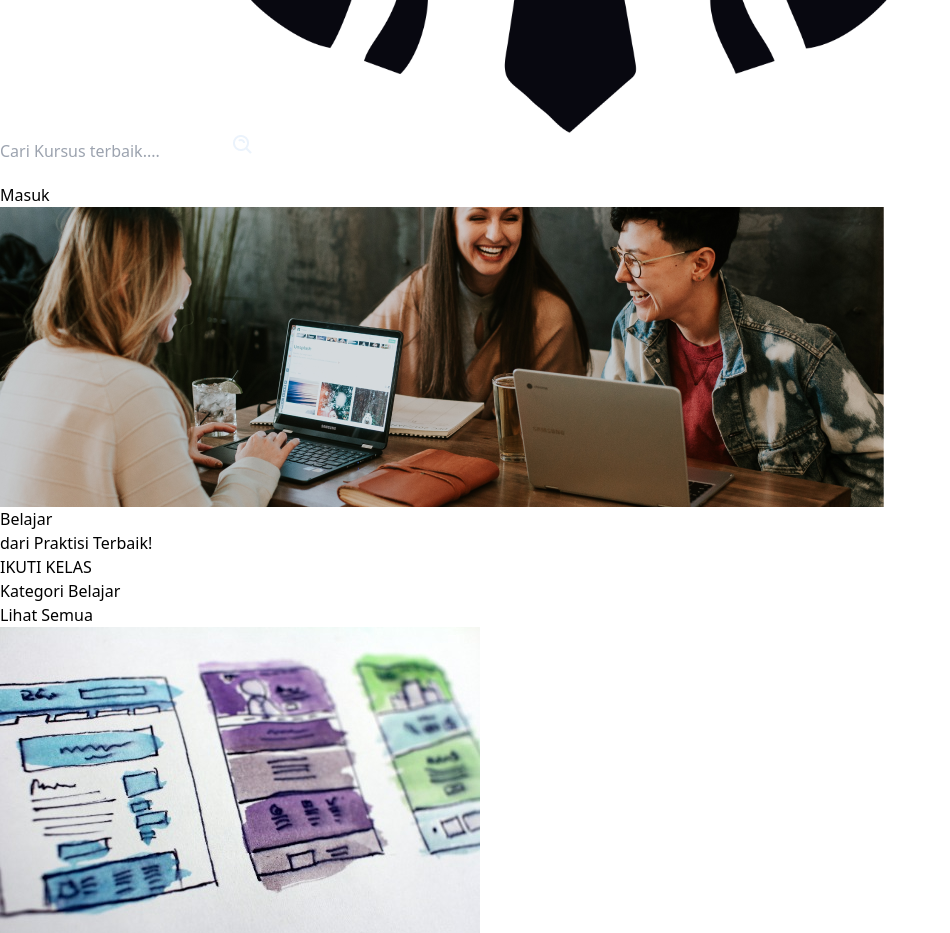
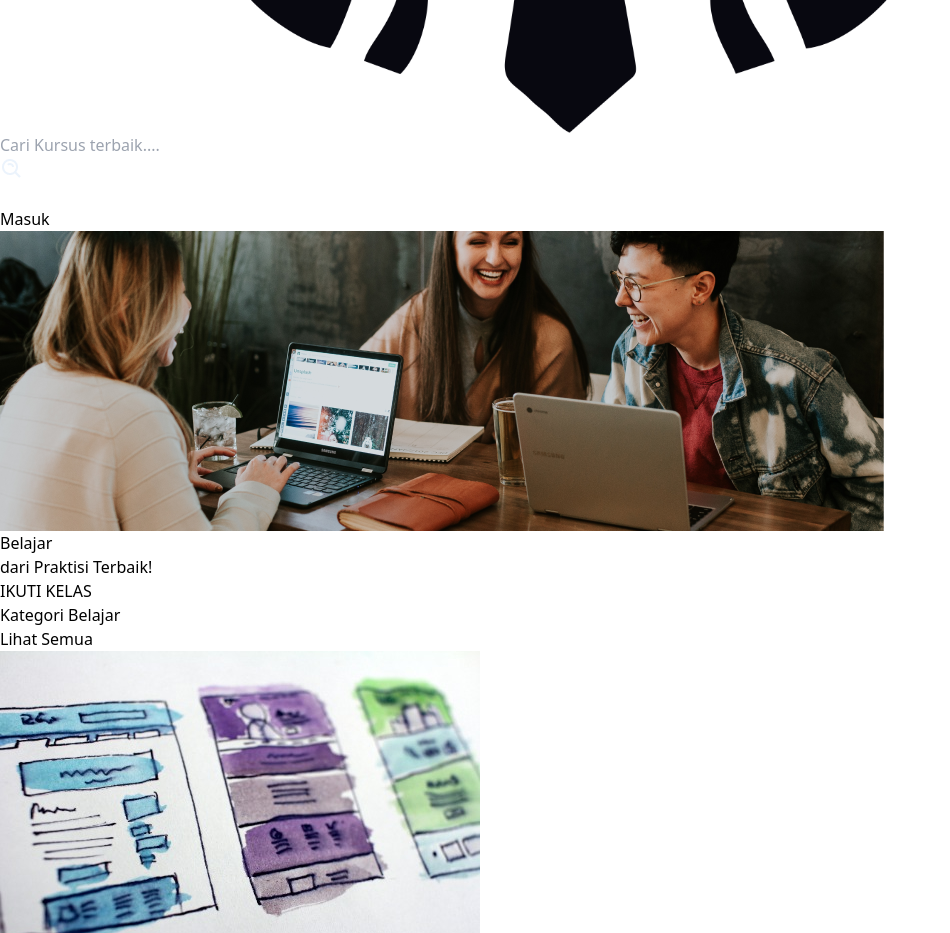
Before and after one commit to rizkyjackbar/fe_binar_final_project, a React (Vite) app: page / in a window 1280 px wide. Shown: the part 1060-1993 px from the top of the page, without its empty margins (0-950 px from the left). Built offline with nearby package versions, Linux system fonts and the light colour scheme; no server answers.

Commit message:
benerin seacrh bar pada navbar

```diff
--- a/src/component/Navbar.jsx
+++ b/src/component/Navbar.jsx
@@ -45,18 +45,26 @@ const Navbar = () => {
         <Link to="/" className="ml-8 mr-2 lg:ml-[5.94rem] lg:mr-[2.18rem]">
           <img src={logo} className="flex w-8 lg:w-16" />
         </Link>
-        <div className="w-52 h-8 lg:w-[32.875rem] lg:h-12 bg-white  rounded-2xl p-1 px-4 hidden md:block">
+        {/* Search Bar */}
+        <div className="lg:w-[400px] lg:h-13 bg-white  rounded-2xl p-1 px-4 hidden md:block ml-10">
           <div className="flex justify-between items-center">
             <input
               type="text"
               placeholder="Cari Kursus terbaik...."
               className="w-full h-full text-gray-900 text-xs lg:text-sm outline-none focus:outline-none"
             />
-            <button className="flex justify-center items-center w-6 h-6 lg:w-[2.375rem] lg:h-[2.375rem] bg-[#6148FF] rounded-lg lg:rounded-xl">
-              <img src={bx_search} alt="Search Icon" />
-            </button>
+            <div className="flex justify-center items-center">
+              <button className="flex justify-center items-center w-9 h-9 lg:w-38 lg:h-38 bg-[#6148FF] rounded-lg lg:rounded-xl">
+                <img
+                  src={bx_search}
+                  alt="Search Icon"
+                  className="flex justify-center items-center"
+                />
+              </button>
+            </div>
           </div>
         </div>
+        {/* Blabla */}
       </div>
       <div className="text-white flex pr-8 lg:pr-[9.16rem]">
         {isLoggedIn ? (
```
